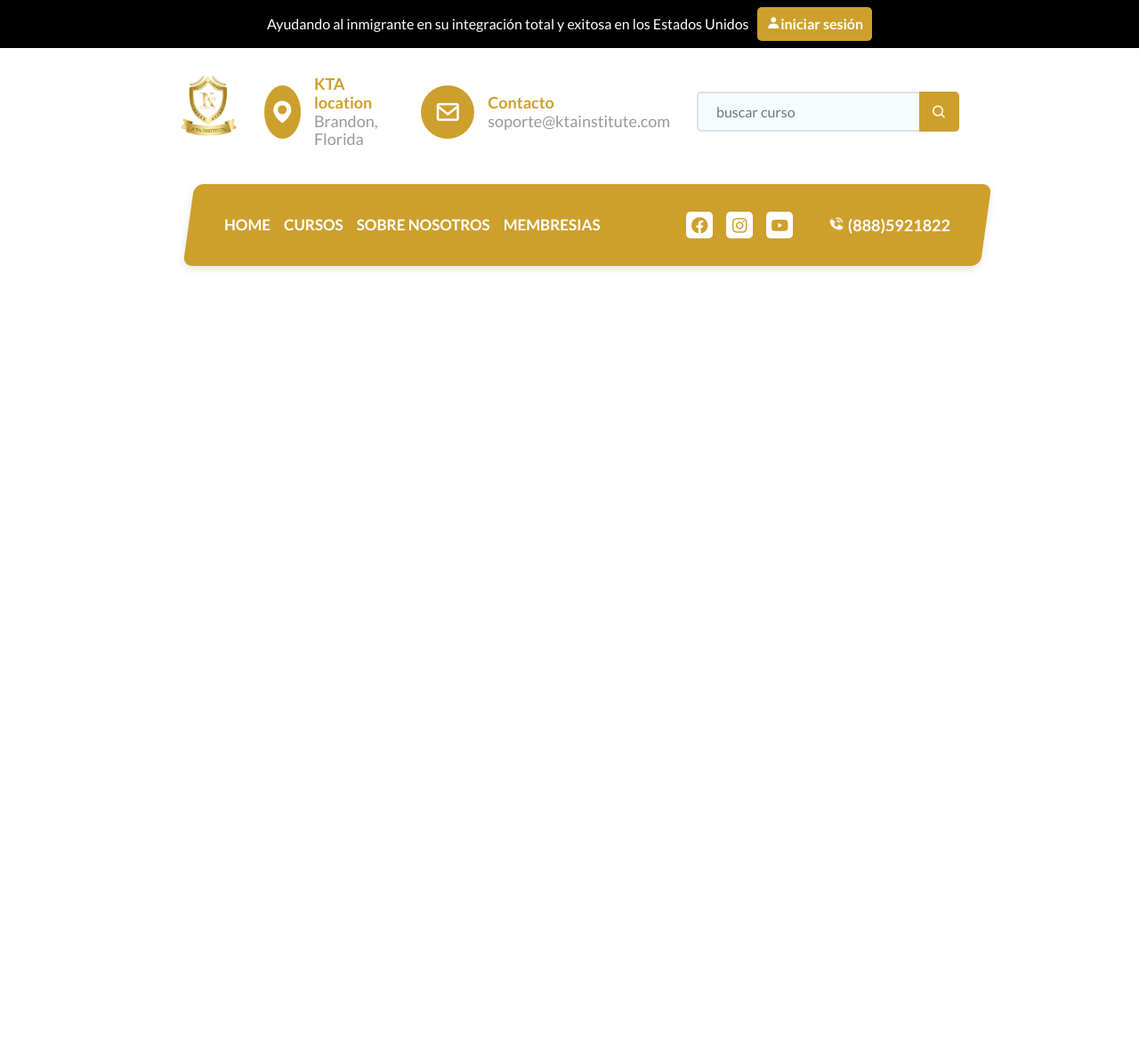
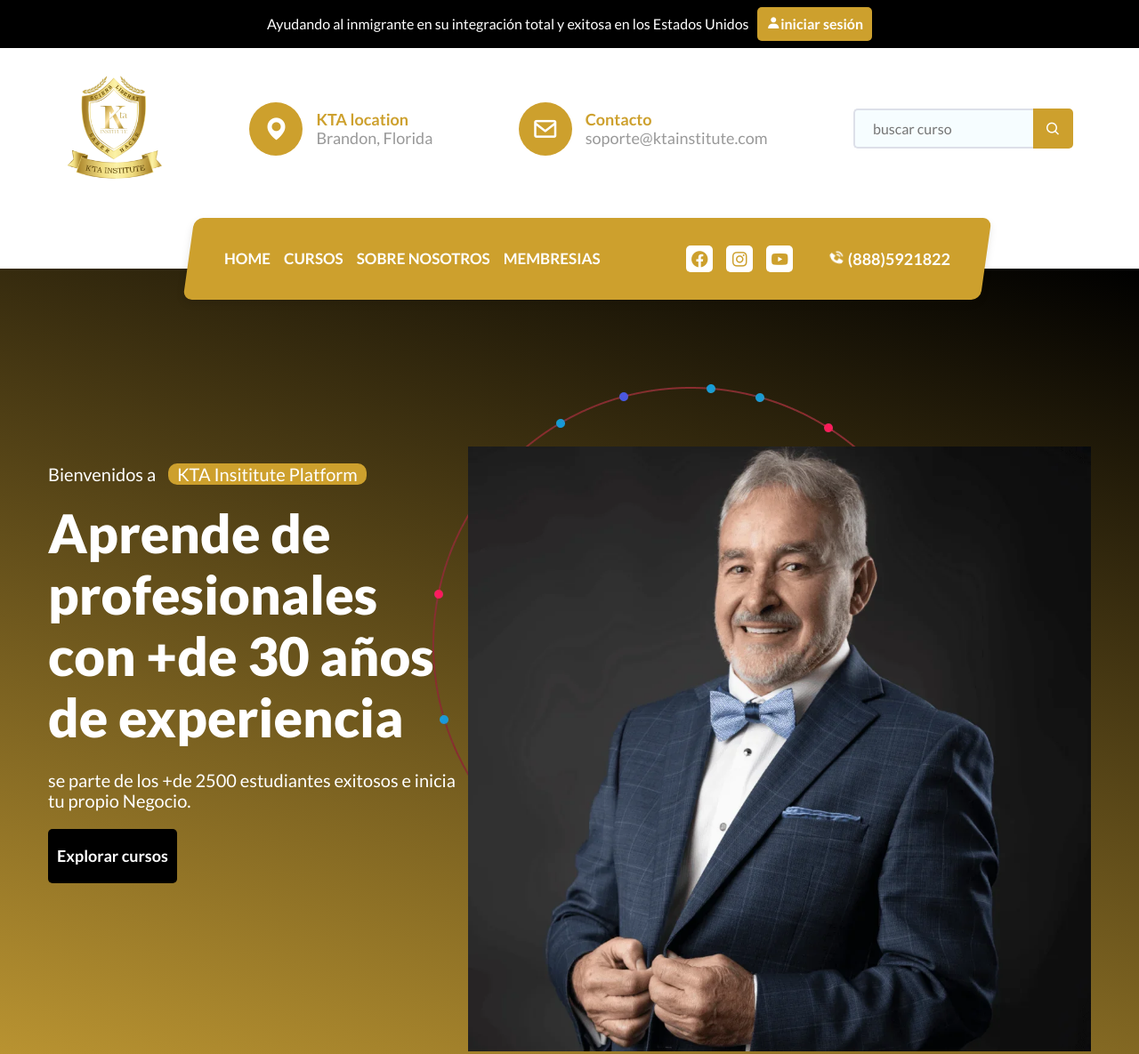
Before and after one commit to joelAIbarraDino/KTAInstitutePlatform, a PHP site: template app/Views/pages/index.php in a window 1280 px wide. Shown: the whole page at 89% size. Before the commit the page ends 303 px from the top, so only its background shows below. Run offline with PHP 8.4, Linux system fonts and the light colour scheme; the template is opened without the code that fills it, so the values that code supplies are empty.

Commit message:
banner principal terminado y se empieza diseño responsivo

```diff
--- a/app/Views/master.php
+++ b/app/Views/master.php
@@ -20,7 +20,7 @@
 <body>
 
     <?= $content ?>
+    <?= $scripts??''; ?>
     <script src="/assets/js/noInspect.js"></script>
-    <?= $scripts??''; ?>
 </body>
 </html>
--- a/app/Views/pages/index.php
+++ b/app/Views/pages/index.php
@@ -1,4 +1,31 @@
 <?php include_once __DIR__.'/../components/header.php'; ?>
 
+<section class="banner">
+    <div class="banner__content">
+        <p>Bienvenidos a <span>KTA Insititute Platform</span></p>
+        <h2>Aprende de profesionales con +de 30 años de experiencia</h2>
+        <p>se parte de los +de 2500 estudiantes exitosos e inicia tu propio Negocio.</p>
+        <a href="/cursos">Explorar cursos</a>
+    </div>
+
+    <div class="banner__image">
+        <div class="banner__image-fundador">
+            <img src="/assets/images/fundador.jpg" alt="foto de fundador de kta">
+        </div>
+
+        <div class="banner__image-circle" id="banner__image-circle">
+            <img src="/assets/images/bannerCircle.jpg" alt="imagen para animar de fondo">
+        </div>
+
+    </div>
+
+</section>
 
 <?php include_once __DIR__.'/../components/footer.php'; ?>
+
+
+<?php
+    $scripts ='
+        <script src="/assets/js/rotateImage.js"></script>
+    ';
+?>
--- a/public/index.php
+++ b/public/index.php
@@ -19,7 +19,7 @@
     "port"=>$_ENV['MAIL_DEBUG_PORT']
 ];
 
-$dino = new Dino("KTA Institute", dirname(__DIR__), Dino::PRODUCTION_MODE, null, $emailConfig);
+$dino = new Dino("KTA Institute", dirname(__DIR__), Dino::DEVELOPMENT_MODE, null, $emailConfig);
 
 $dino->router->get('/', [PagesController::class, 'index']);
 $dino->router->get('/cursos', [PagesController::class, 'cursos']);
--- a/src/scss/base/_mixins.scss
+++ b/src/scss/base/_mixins.scss
@@ -30,7 +30,7 @@
     transition-duration: .3s;
     width: 100%;
 
-    @include tablet{
+    @include telefono(){
         width: auto;
     }
 
--- a/src/scss/layout/_header.scss
+++ b/src/scss/layout/_header.scss
@@ -3,17 +3,23 @@
 
 .header-top{
     background-color: v.$negro;
-    padding: .8rem 30rem;
+    padding: 1rem 10rem;
     margin: 0;
-
     display: flex;
     align-items: center;
-    justify-content: space-between;
+    justify-content: center;
+    justify-content: center;
+
+    @include m.computadora{
+        padding: .8rem 30rem;
+        justify-content: space-between;
+    }
 
     &__msg{
         color: v.$blanco;
         margin: 0;
         font-size: 1.6rem;
+        text-align: center;
     }
 
     &__login-btn{
@@ -21,17 +27,25 @@
         padding: 1rem 1rem;
         font-size: 1.6rem;
 
-        @include m.boton(v.$dorado, v.$dorado_darken, v.$blanco, v.$blanco, inline-block);
+        @include m.boton(v.$dorado, v.$dorado_darken, v.$blanco, v.$blanco, none);
+
+        @include m.computadora{
+            display: inline-block;
+        }
     }
 }
 
 .header-middle{
-    width: 70%;
+    width: 90%;
     margin: 0 auto;
-    display: flex;
     justify-content: space-between;
     gap: 3rem;
     padding: 3rem 1rem 9rem 1rem;
+    display: none;
+
+    @include m.computadora{
+        display: flex;
+    }
 
     .main-logo{
         width: 11rem;
@@ -88,7 +102,6 @@
             background-color: v.$fondo_input;
             outline: none;
             height: 4.5rem;
-            width: 25rem;
             &:focus{
                 border-top: .2rem solid v.$dorado;
                 border-bottom: .2rem solid v.$dorado;
@@ -120,7 +133,6 @@
 .header-bottom{
 
     width: 70%;
-    display: flex;
     justify-content: space-between;
     align-items: center;
     margin: 0 auto;
@@ -129,6 +141,12 @@
     margin-bottom: -3.5rem;
     position: relative;
     z-index: 1;
+
+    display: none;
+
+    @include m.computadora{
+        display: flex;
+    }
 
     &::after{
         content: "";
--- a/src/scss/pages/_main.scss
+++ b/src/scss/pages/_main.scss
@@ -1,3 +1,76 @@
+@use 'base/variables' as v;
+@use 'base/mixins' as m;
+
 .banner{
+    background: rgb(0,0,0);
+    background: -moz-linear-gradient(196deg, rgba(0,0,0,1) 0%, rgba(185,147,49,1) 100%);
+    background: -webkit-linear-gradient(196deg, rgba(0,0,0,1) 0%, rgba(185,147,49,1) 100%);
+    background: linear-gradient(196deg, rgba(0,0,0,1) 0%, rgba(185,147,49,1) 100%);
+    filter: progid:DXImageTransform.Microsoft.gradient(startColorstr="#000000",endColorstr="#b99331",GradientType=1);
+    padding: 10rem 3rem 0 3rem;
+    margin-bottom: 10rem;
+    display: flex;
+    justify-content: center;
 
+    @include m.computadora{
+        padding: 20rem 5rem 0 5rem;
+    }
+
+
+    &__content{
+        text-align: left;
+        padding-bottom: 3rem;
+        width: 90%;
+
+        @include m.computadora{
+            width: 40%;
+        }
+
+        h2{
+            text-align: left;
+            color: v.$blanco;
+            font-size: 6rem;
+        }
+
+        p{
+            color: v.$blanco;
+            font-size: 2rem;
+
+            span{
+                background-color: v.$dorado;
+                padding-left: 1rem;
+                padding-right: 1rem;
+                border-radius: 1rem;
+                margin-left: 1rem;
+            }
+        }
+
+        a{
+            padding: 2rem 1rem;
+            border-radius: .5rem;
+            font-size: 1.8rem;
+            @include m.boton(v.$negro, v.$blanco, v.$blanco, v.$negro, inline-block)
+        }
+    }
+
+    &__image{
+        z-index: 1;
+        position: relative;
+        display: none;
+
+        @include m.computadora{
+            display: block;
+        }
+        &-fundador{
+            width: 70rem;
+        }
+
+        &-circle{
+            position: absolute;
+            top: -7rem;
+            left: -4rem;
+            width: 60rem;
+            z-index: -1;
+        }
+    }
 }
```
Also changed, not shown: src/js/rotateImage.js (added, +24 -0 lines), public/assets/css/app.css, public/assets/images/bannerCircle.jpg (added), public/assets/images/fundador.jpg (added), public/assets/js/rotateImage.js (added), 1 other file.
